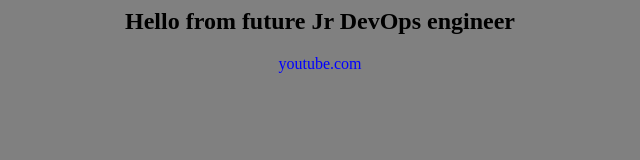
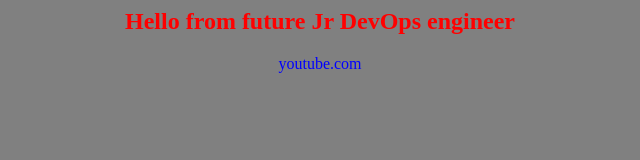
Before and after one commit to SmeX96/app_for_jenkins, a plain HTML site: page index.html in a window 1280 px wide. Shown: the whole page, without its empty margins (320-960 px from the left). Drawn offline with Linux system fonts and the light colour scheme.

Commit message:
Fixed font color

```diff
--- a/index.html
+++ b/index.html
@@ -1,7 +1,7 @@
 <html>
 <body bgcolor=gray>
 <center>
-<h2><font colo=red>Hello from future Jr DevOps engineer</font></h2>
+<h2><font color=red>Hello from future Jr DevOps engineer</font></h2>
 
 <font color=blue>youtube.com</font>
 
```
